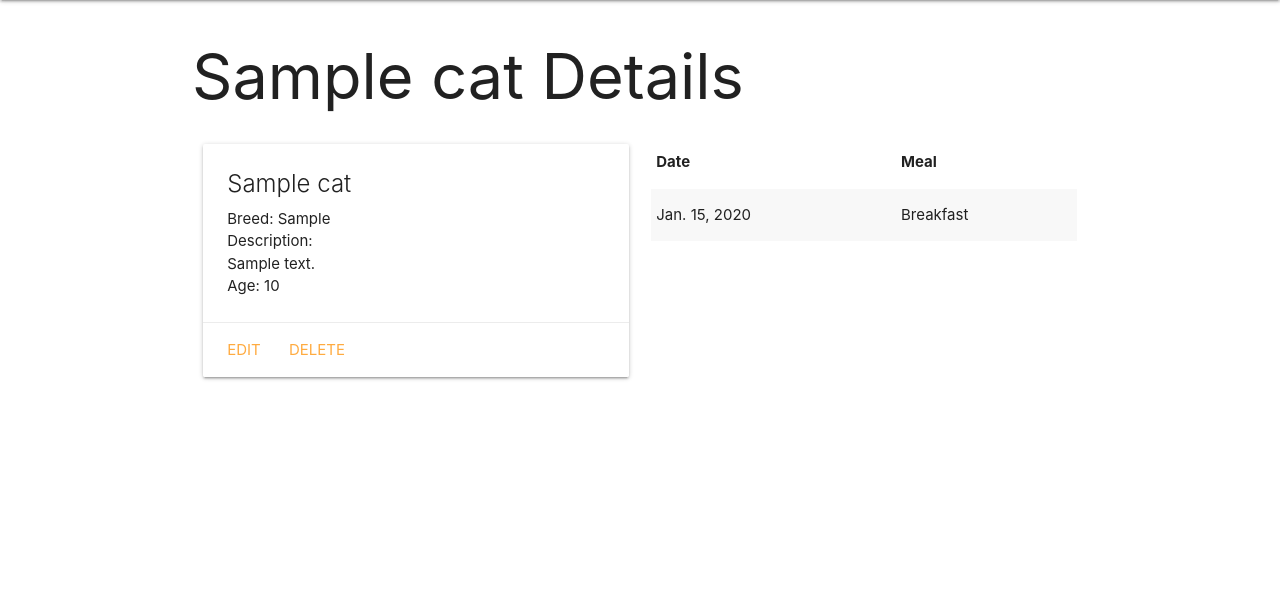
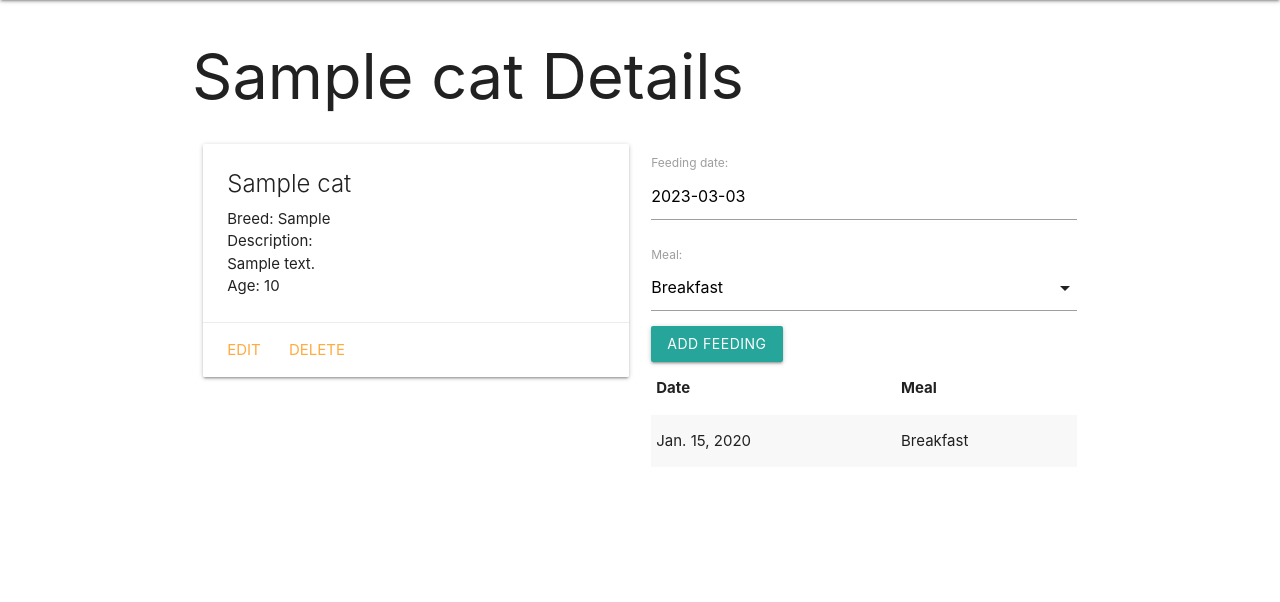
Before and after one commit to hyunj88/catcollector, a Django app: page /cats/1/ in a window 1280 px wide. Shown: the part 64-666 px from the top of the page. Run offline with Django 4.2, Linux system fonts and the light colour scheme; tables that the repository leaves empty hold one stand-in row (values such as "Sample post").

Commit message:
added feeding functionality to cats

```diff
--- /dev/null
+++ b/main_app/forms.py
@@ -0,0 +1,7 @@
+from django.forms import ModelForm
+from .models import Feeding
+
+class FeedingForm(ModelForm):
+    class Meta:
+        model = Feeding
+        fields = ['date', 'meal']
--- a/main_app/templates/base.html
+++ b/main_app/templates/base.html
@@ -8,6 +8,7 @@
     <title>Cat Collector</title>
     <link rel="stylesheet" href="https://cdnjs.cloudflare.com/ajax/libs/materialize/1.0.0/css/materialize.min.css">
     <link rel="stylesheet" type="text/css" href="{% static 'css/style.css' %}">
+    <script src="https://cdnjs.cloudflare.com/ajax/libs/materialize/1.0.0/js/materialize.min.js"></script>
 </head>
 <body>
     <header class="navbar-fixed">
--- a/main_app/templates/cats/detail.html
+++ b/main_app/templates/cats/detail.html
@@ -21,6 +21,11 @@
             </div>
         </div>
         <div class="col s6">
+            <form action="{% url 'add_feeding' cat.id %}" method="POST">
+                {% csrf_token %}
+                {{ feeding_form.as_p }}
+                <input type="submit" class="btn" value="Add Feeding">
+            </form>
             <table class="striped">
                 <thead>
                     <tr><th>Date</th><th>Meal</th></tr>
@@ -36,4 +41,18 @@
               </table>
         </div>
     </div>
+    <script>
+        const dateEl = document.getElementById('id_date');
+        // M is Materialize's global variable
+        M.Datepicker.init(dateEl, {
+            format: 'yyyy-mm-dd',
+            defaultDate: new Date(),
+            setDefaultDate: true,
+            autoClose: true
+        })
+
+        // add some js to fix up our selector tool
+        const selectEl = document.getElementById('id_meal')
+        M.FormSelect.init(selectEl)
+    </script>
 {% endblock %}
--- a/main_app/urls.py
+++ b/main_app/urls.py
@@ -13,5 +13,6 @@ urlpatterns = [
     path('cats/create/', views.CatCreate.as_view(), name='cats_create'),
     path('cats/<int:pk>/update/', views.CatUpdate.as_view(), name='cats_update'),
     path('cats/<int:pk>/delete/', views.CatDelete.as_view(), name='cats_delete'),
+    path('cats/<int:cat_id>/add_feeding/', views.add_feeding, name='add_feeding'),
     path('cats/<int:cat_id>/', views.cats_detail, name='detail'),
 ]
--- a/main_app/views.py
+++ b/main_app/views.py
@@ -1,6 +1,7 @@
-from django.shortcuts import render
+from django.shortcuts import render, redirect
 from django.views.generic.edit import CreateView, UpdateView, DeleteView
 from .models import Cat
+from .forms import FeedingForm
 
 # temporary cats for building templates
 cats = [
@@ -31,7 +32,10 @@ def cats_index(request):
 # cat_id is defined, expecting an integer, in our url
 def cats_detail(request, cat_id):
     cat = Cat.objects.get(id=cat_id)
-    return render(request, 'cats/detail.html', { 'cat': cat })
+
+    #instantiate FeedingForm to be rendered in the templates
+    feeding_form = FeedingForm()
+    return render(request, 'cats/detail.html', { 'cat': cat, 'feeding_form': feeding_form })
 
 class CatCreate(CreateView):
     model = Cat
@@ -52,3 +56,15 @@ class CatUpdate(UpdateView):
 class CatDelete(DeleteView):
     model = Cat
     success_url = '/cats/'
+
+def add_feeding(request, cat_id):
+    #create a ModelForm instance from the data in request.POST
+    form = FeedingForm(request.POST)
+
+    # we need to validate the form, that means "does it match our data?"
+    if form.is_valid():
+        # we dont want to save the form to the db until it has the cat id
+        new_feeding = form.save(commit=False)
+        new_feeding.cat_id = cat_id
+        new_feeding.save()
+    return redirect('detail', cat_id=cat_id)
```
